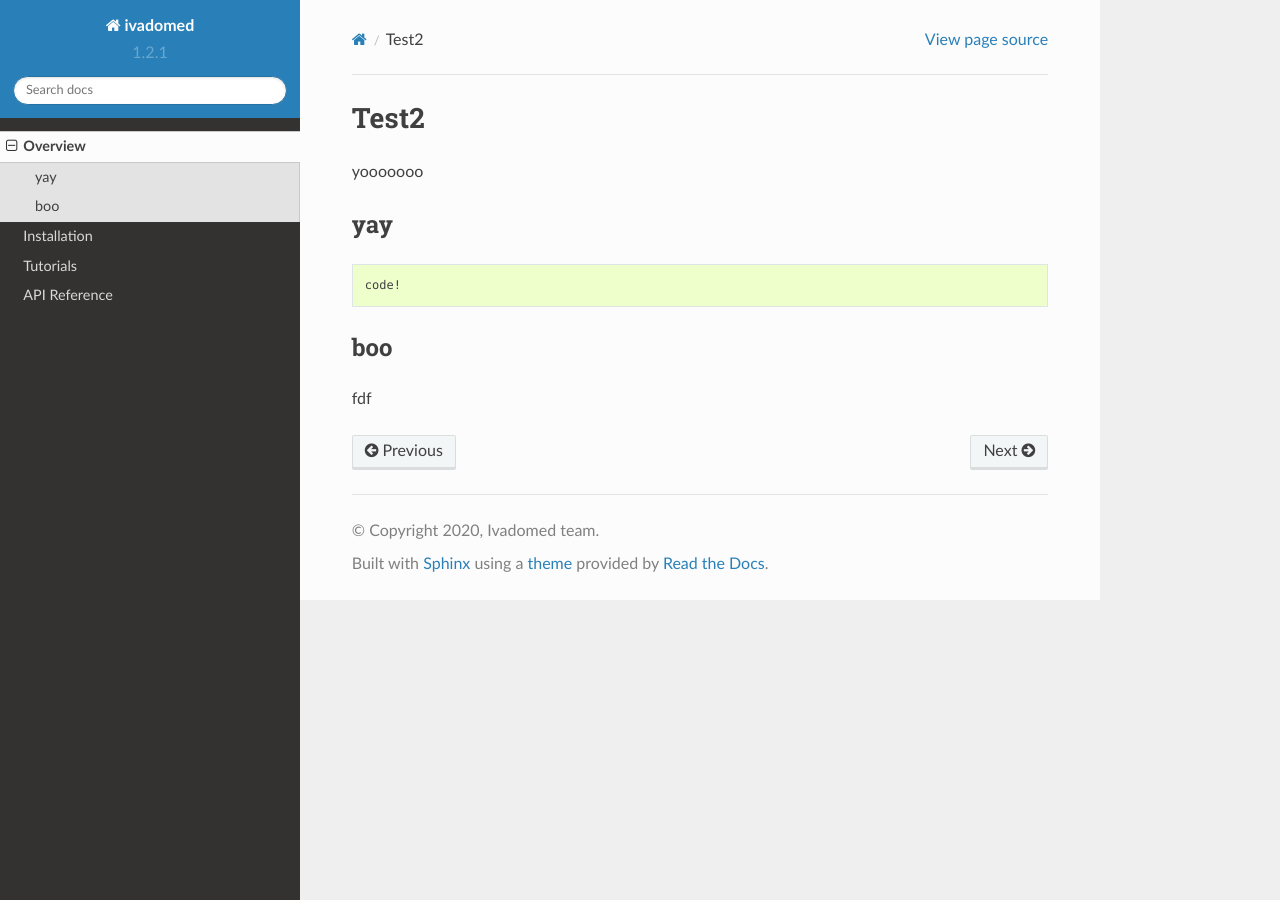
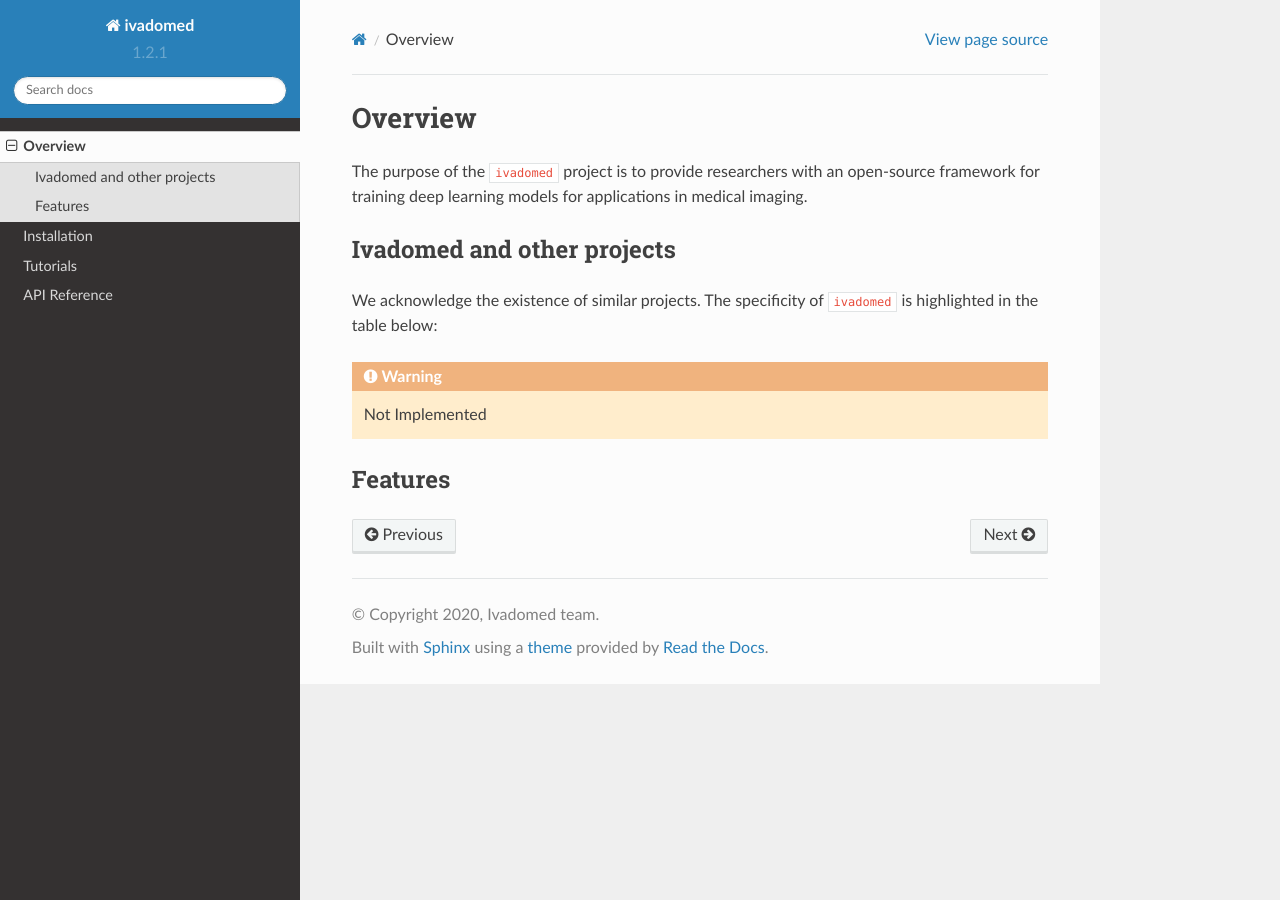
Before and after one commit to ivadomed/ivadomed, a Sphinx documentation site: the page built from docs/source/overview.md, in a window 1280 px wide. Built offline with Sphinx 7.4.7 and the Read the Docs theme 2.0.0, drawn with Linux system fonts in a browser that asks for light colours.

Commit message:
Updated index and overview

````diff
--- a/docs/source/overview.md
+++ b/docs/source/overview.md
@@ -1,13 +1,16 @@
-# Test2
+# Overview
 
-yooooooo
+The purpose of the `ivadomed` project is to provide researchers
+with an open-source framework for training deep learning models for
+applications in medical imaging.
 
-## yay
 
-~~~
-code!
-~~~
+## Ivadomed and other projects
 
-## boo
+We acknowledge the existence of similar projects. The specificity of `ivadomed`
+is highlighted in the table below:
 
-fdf
+``` warning:: Not Implemented
+```
+
+## Features
````
Also changed, not shown: docs/source/index.md (+14 -2 lines).
